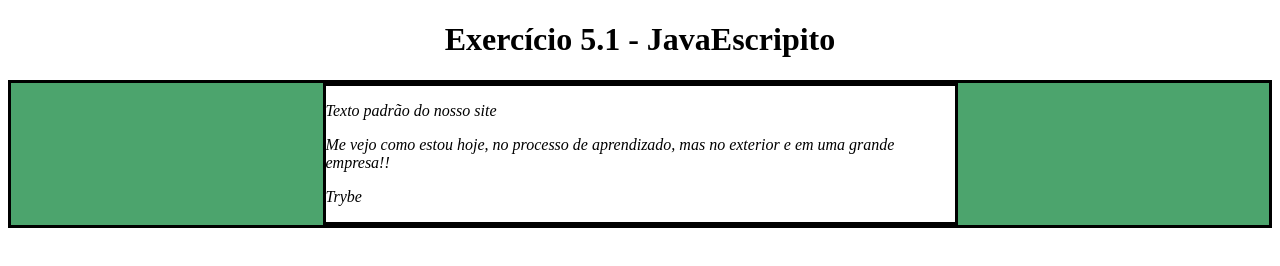
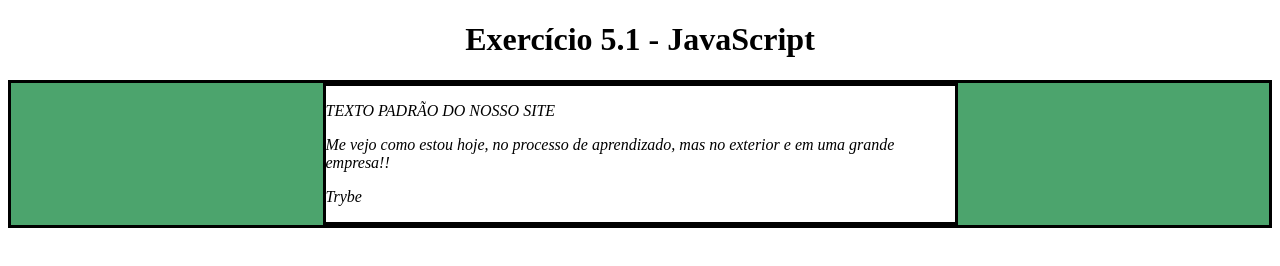
Before and after one commit to DevJunior21/JavaScript, a plain HTML site: page SeletoresJS/index.html in a window 1280 px wide. Drawn offline with Linux system fonts and the light colour scheme.

Commit message:
Exercicio Finalizadogit add .

```diff
--- a/SeletoresJS/index.html
+++ b/SeletoresJS/index.html
@@ -57,12 +57,14 @@
        function x (){
          x = document.getElementsByTagName('p')[1]
          x.innerText = "Me vejo como estou hoje, no processo de aprendizado, mas no exterior e em uma grande empresa!!"
+
        }
        x();
 
        function mudarcor (){
          let cormuada = document.getElementsByClassName("main-content")[0]
          cormuada.style.background = 'rgb(76,164,109)   '
+
        }
        mudarcor();
 
@@ -71,6 +73,30 @@
          cormuda.style.background = 'rgb(255,255,255)'
        }
        corred();
+
+       function correcao(){
+         let correct = document.getElementsByTagName("h1")[0]
+         correct.innerText = "Exercício 5.1 - JavaScript"
+       }
+       correcao();
+
+       function maiuscul(){
+        let kk = document.getElementsByTagName('p')[0]
+        kk.innerHTML = kk.innerHTML.toUpperCase()
+
+       }
+       maiuscul();
+
+       function mostrar(){
+         let paragrafos = document.getElementsByTagName('p');
+         for(let index = 0; index < paragrafos.length; index += 1){
+           console.log(paragrafos[index].innerHTML)
+
+         }
+       }
+       mostrar();
+
+
     </script>
   </body>
 </html>
```
Also changed, not shown: SeletoresJS/script.js (deleted). Lines whose indentation alone changed are shown as unchanged.
